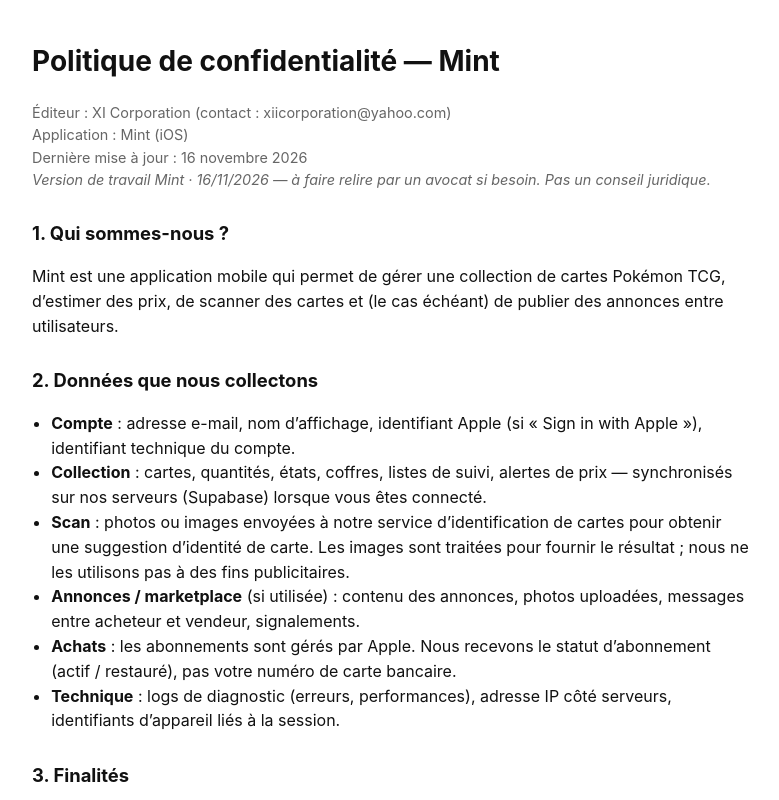
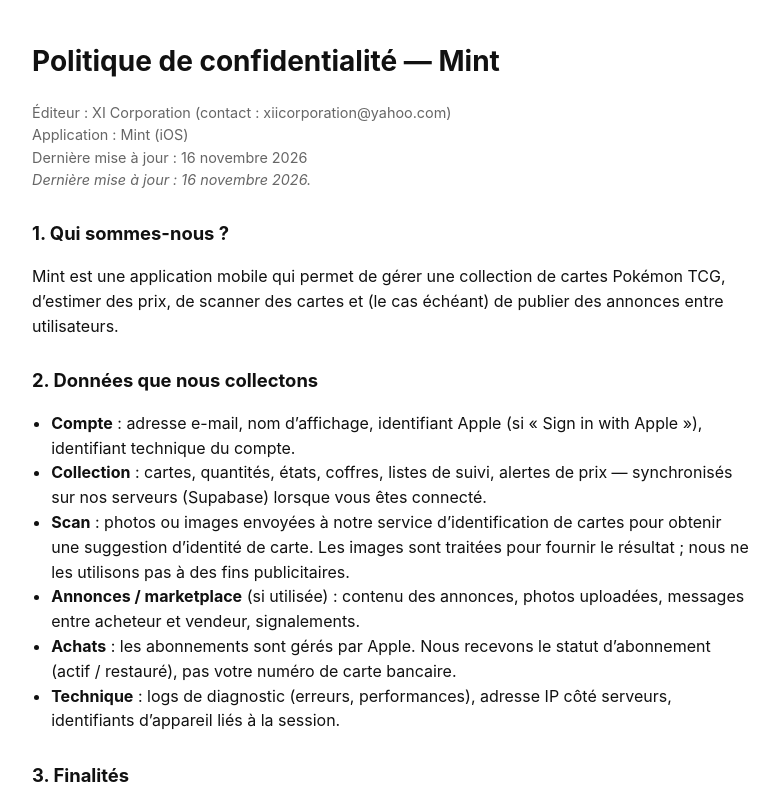
Before and after one commit to louilmtte/mint-app-site, a plain HTML site: page privacy.html in a window 1280 px wide. Shown: the top 800 px of the page, without its empty margins (248-1027 px from the left). Drawn offline with Linux system fonts and the light colour scheme.

Commit message:
Remove draft/avocat disclaimer from legal pages

```diff
--- a/privacy.html
+++ b/privacy.html
@@ -16,7 +16,7 @@
   <p class="muted">Éditeur : XI Corporation (contact : xiicorporation@yahoo.com)<br />
   Application : Mint (iOS)<br />
   Dernière mise à jour : 16 novembre 2026<br />
-  <em>Version de travail Mint · 16/11/2026 — à faire relire par un avocat si besoin. Pas un conseil juridique.</em></p>
+  <em>Dernière mise à jour : 16 novembre 2026.</em></p>
 
   <h2>1. Qui sommes-nous ?</h2>
   <p>Mint est une application mobile qui permet de gérer une collection de cartes Pokémon TCG, d’estimer des prix, de scanner des cartes et (le cas échéant) de publier des annonces entre utilisateurs.</p>
```
Also changed, not shown: terms.html (+1 -1 lines).
